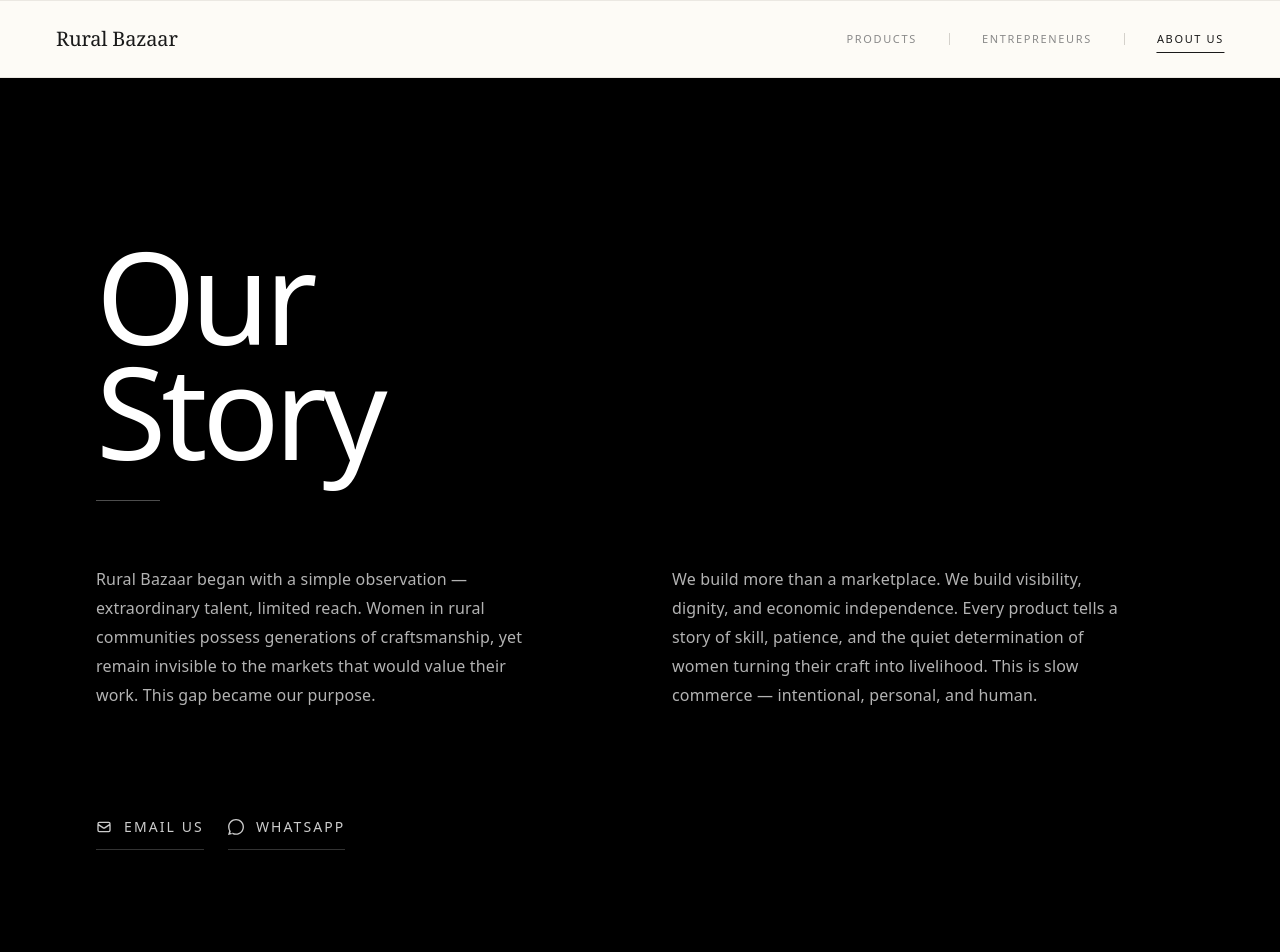
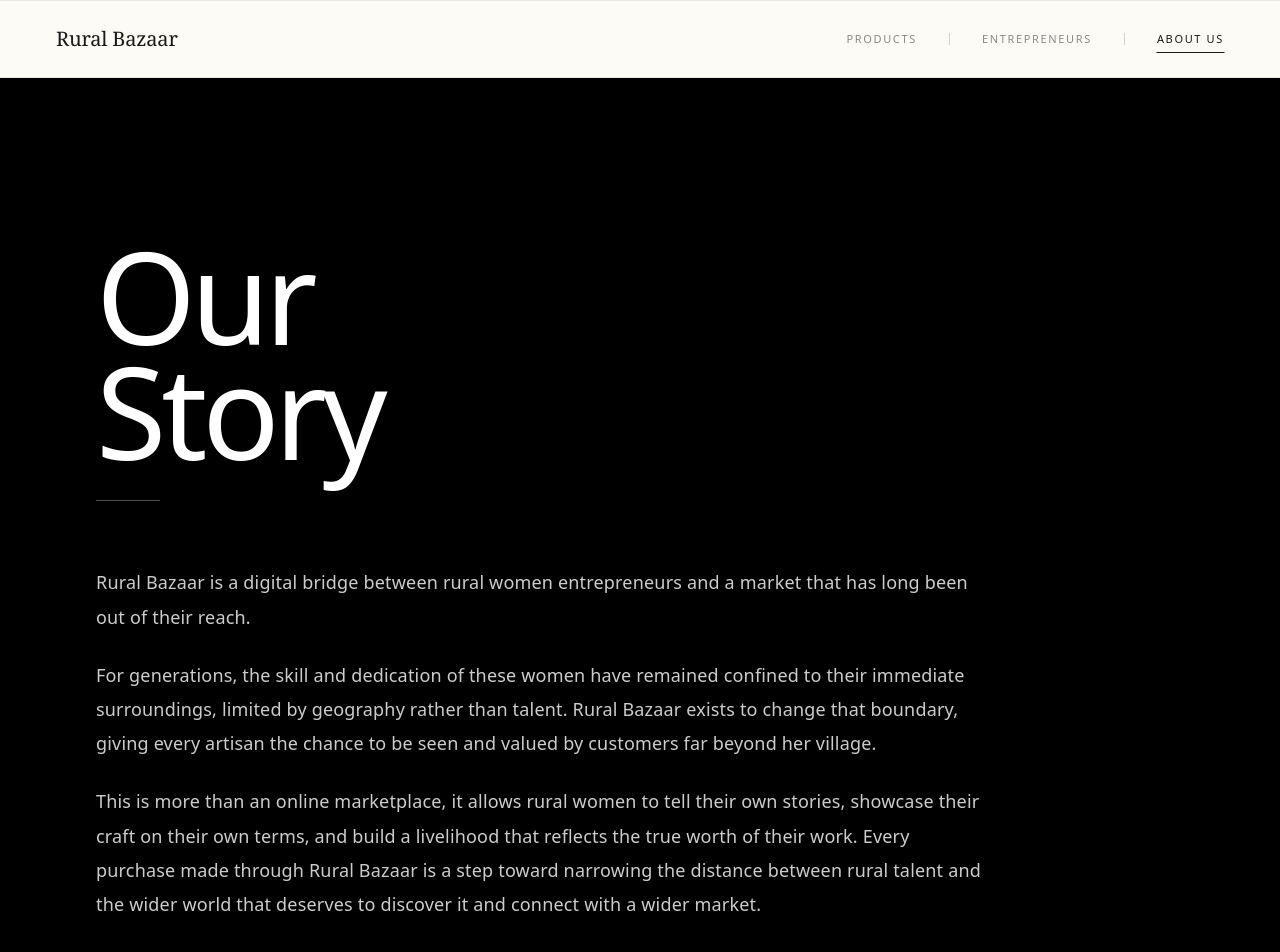
Before and after one commit to anshu762/Rural-Bazaar-Website, a React (Vite) app: page /about in a window 1280 px wide. Shown: the top 952 px of the page. Built offline with nearby package versions, Linux system fonts and the light colour scheme.

Commit message:
refactor: update AboutPage content for enhanced storytelling and adjust LandingPage statistics

```diff
--- a/src/pages/AboutPage.jsx
+++ b/src/pages/AboutPage.jsx
@@ -26,6 +26,20 @@ const AboutPage = () => {
         </FadeInSection>
 
         <FadeInSection delay={300}>
+          <div className="max-w-4xl mb-24">
+            <p className="text-base md:text-lg leading-[1.9] tracking-[0.01em] text-white/80">
+              Rural Bazaar is a digital bridge between rural women entrepreneurs and a market that has long been out of their reach.
+            </p>
+            <p className="text-base md:text-lg leading-[1.9] tracking-[0.01em] text-white/80 mt-6">
+              For generations, the skill and dedication of these women have remained confined to their immediate surroundings, limited by geography rather than talent. Rural Bazaar exists to change that boundary, giving every artisan the chance to be seen and valued by customers far beyond her village.
+            </p>
+            <p className="text-base md:text-lg leading-[1.9] tracking-[0.01em] text-white/80 mt-6">
+              This is more than an online marketplace, it allows rural women to tell their own stories, showcase their craft on their own terms, and build a livelihood that reflects the true worth of their work. Every purchase made through Rural Bazaar is a step toward narrowing the distance between rural talent and the wider world that deserves to discover it and connect with a wider market.
+            </p>
+          </div>
+        </FadeInSection>
+
+        <FadeInSection delay={450}>
           <div className="grid md:grid-cols-2 gap-10 md:gap-16 mb-24">
             <p className="text-sm md:text-base leading-[1.8] tracking-[0.01em] text-white/70 max-w-md">
               Rural Bazaar began with a simple observation &mdash; extraordinary talent,
@@ -42,7 +56,7 @@ const AboutPage = () => {
           </div>
         </FadeInSection>
 
-        <FadeInSection delay={450}>
+        <FadeInSection delay={600}>
           <div className="flex flex-col sm:flex-row gap-6 mb-32">
             <a
               href="mailto:divenachugani@gmail.com"
@@ -63,7 +77,7 @@ const AboutPage = () => {
           </div>
         </FadeInSection>
 
-        <FadeInSection delay={600}>
+        <FadeInSection delay={750}>
           <div className="grid grid-cols-1 md:grid-cols-12 gap-4 mb-32">
             <div className="md:col-span-7 overflow-hidden group aspect-[4/3] md:aspect-auto">
               <img
@@ -96,7 +110,7 @@ const AboutPage = () => {
           </div>
         </FadeInSection>
 
-        <FadeInSection delay={750}>
+        <FadeInSection delay={900}>
           <div className="border-t border-white/10 pt-16 md:pt-20">
             <blockquote className="max-w-3xl">
               <p className="text-2xl md:text-3xl lg:text-4xl font-light leading-[1.3] tracking-[-0.02em] text-white/90">
--- a/src/pages/LandingPage.jsx
+++ b/src/pages/LandingPage.jsx
@@ -288,8 +288,8 @@ const LandingPage = () => {
             className="grid grid-cols-2 md:grid-cols-4 gap-10 md:gap-8"
           >
             {[
-              { number: '11+', label: 'Artisans Empowered' },
-              { number: '50+', label: 'Products Crafted' },
+              { number: '30+', label: 'Artisans Empowered' },
+              { number: '80+', label: 'Products Crafted' },
               { number: '5+', label: 'Villages Connected' },
               { number: '100%', label: 'Handmade with Love' },
             ].map((stat) => (
```
